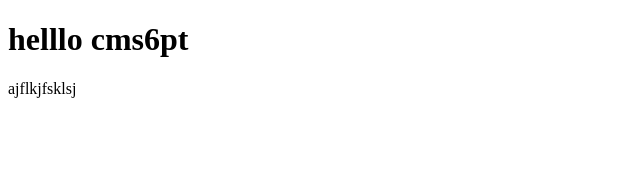
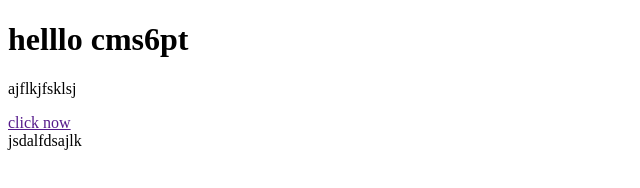
Before and after one commit to abdirisak009/cms6pt, a plain HTML site: page index.html in a window 1280 px wide. Shown: the whole page, without its empty margins (0-640 px from the left). Drawn offline with Linux system fonts and the light colour scheme.

Commit message:
hal container ayakuso daray

```diff
--- a/index.html
+++ b/index.html
@@ -8,5 +8,10 @@
 <body>
     <h1>helllo cms6pt</h1>
     <p>ajflkjfsklsj</p>
+    <a href="">click now</a>
+
+    <div class="container" id="mycontainer">
+        jsdalfdsajlk
+    </div>
 </body>
 </html>
```
